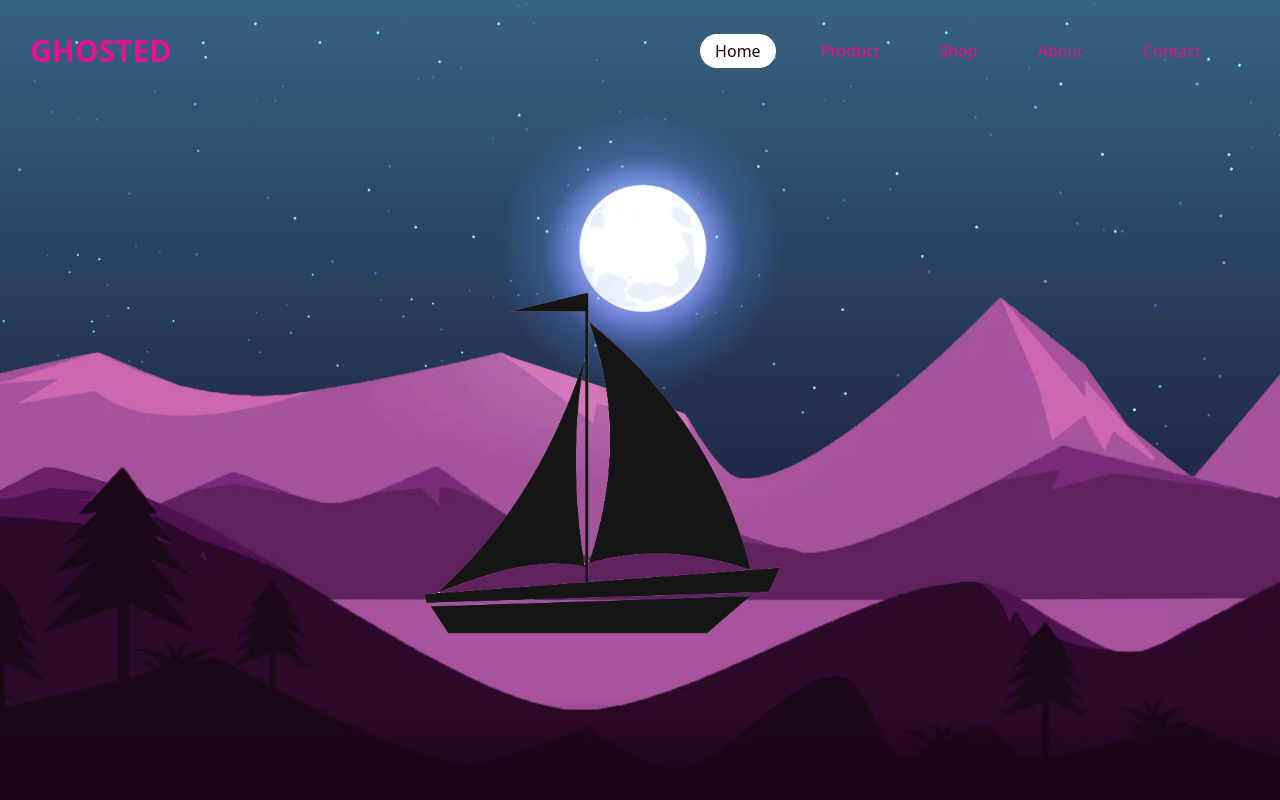
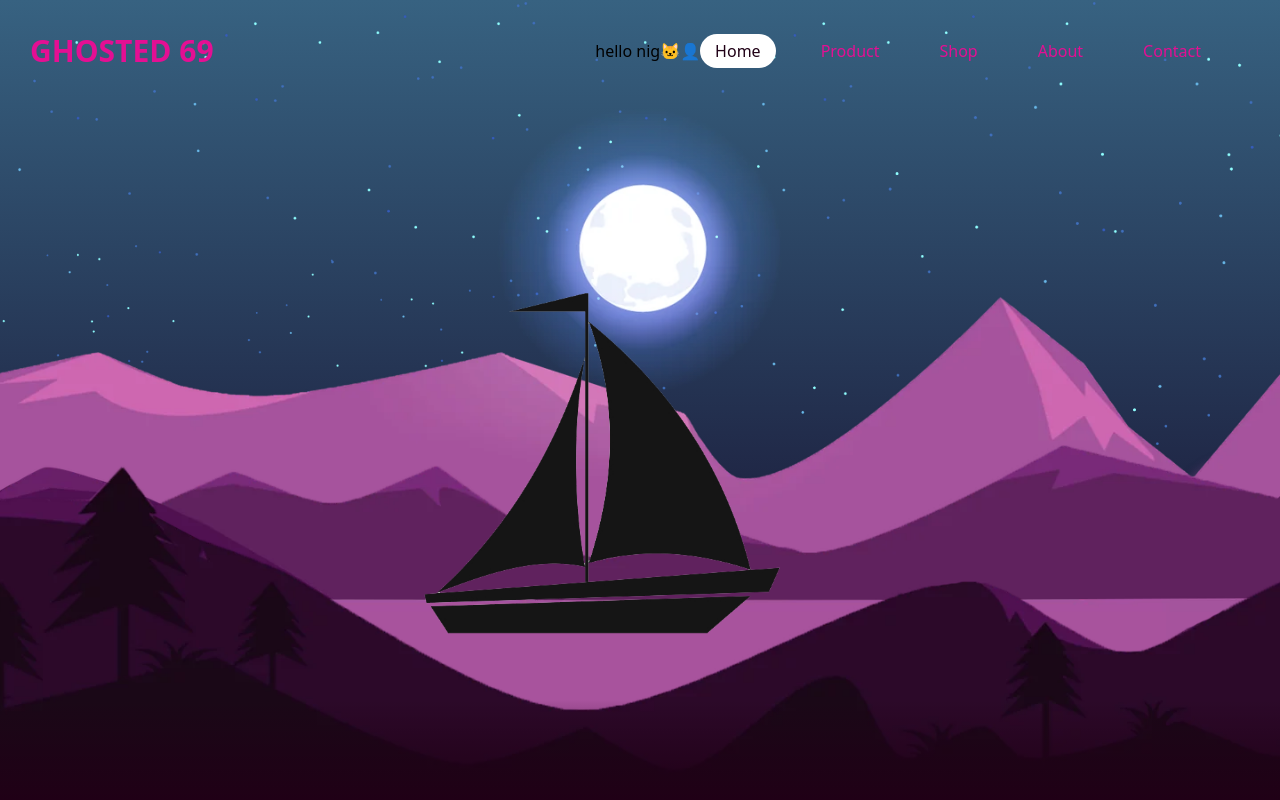
Before and after one commit to nomo5g/background-generator, a plain HTML site: page index.html in a window 1280 px wide. Shown: the top 800 px of the page. Drawn offline with Linux system fonts and the light colour scheme.

Commit message:
adding ninga

```diff
--- a/index.html
+++ b/index.html
@@ -8,8 +8,9 @@
 </head>
 <body>
   <header>
-    <h2><a href="#" class="logo">GHOSTED</a></h2>
+    <h2><a href="#" class="logo">GHOSTED 69</a></h2>
     <ul>
+      <p>hello nig🐱‍👤</p>
         <li><a href="#" class="active">Home</a></li>
         <li><a href="#" >Product</a></li>
         <li><a href="#">Shop</a></li>
```
